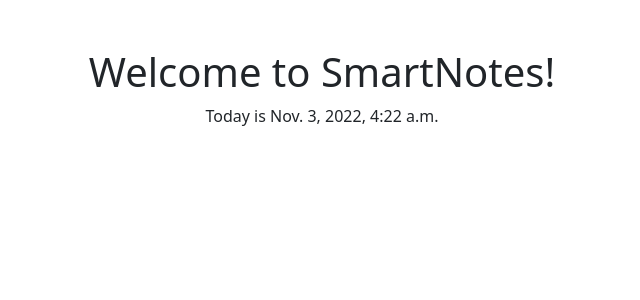
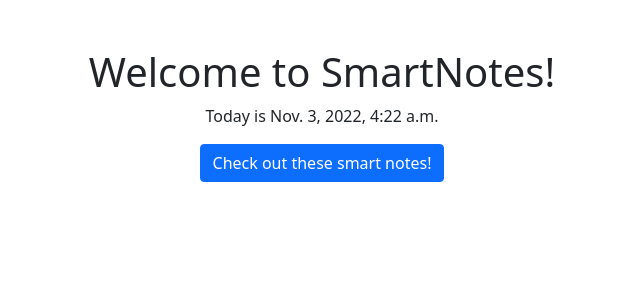
Before and after one commit to serSalas/SmartNotes, a Django app: page /home in a window 1280 px wide. Shown: the top 300 px of the page, without its empty margins (318-958 px from the left). Run offline with Django 4.2, Linux system fonts and the light colour scheme.

Commit message:
to add new button on home but without function

```diff
--- a/home/templates/home/welcome.html
+++ b/home/templates/home/welcome.html
@@ -4,4 +4,5 @@
 {% block content %}
     <h1>Welcome to SmartNotes!</h1>
     <p>Today is {{today}}</p>
+    <a href="" class="btn btn-primary">Check out these smart notes!</a>
 {% endblock %}
```
